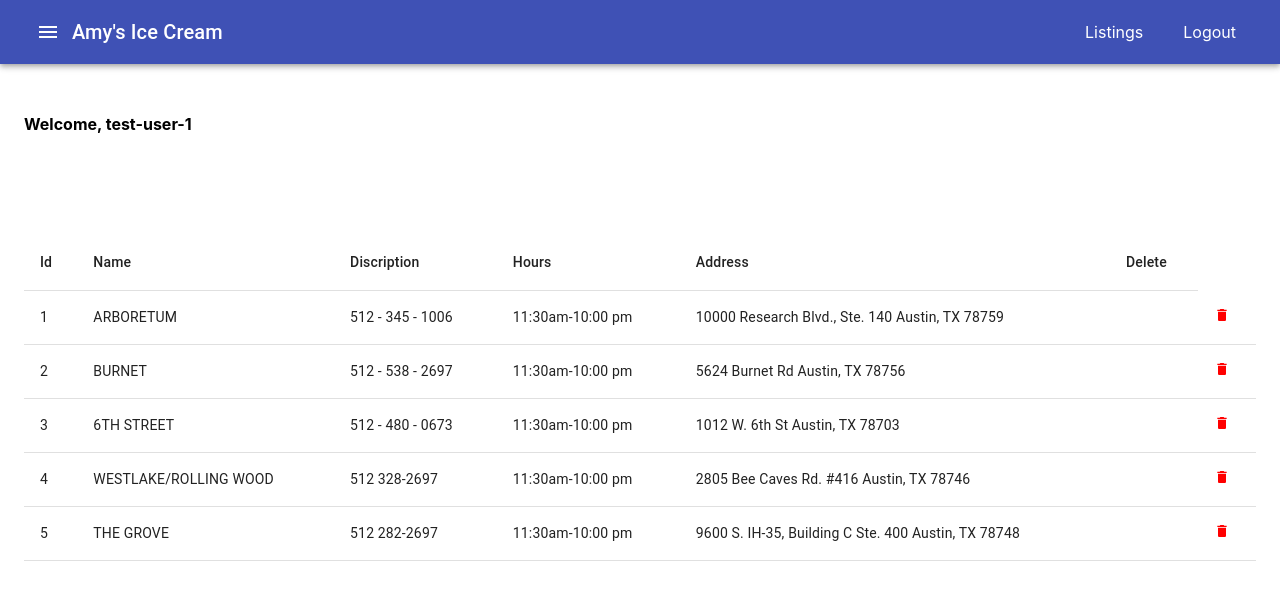
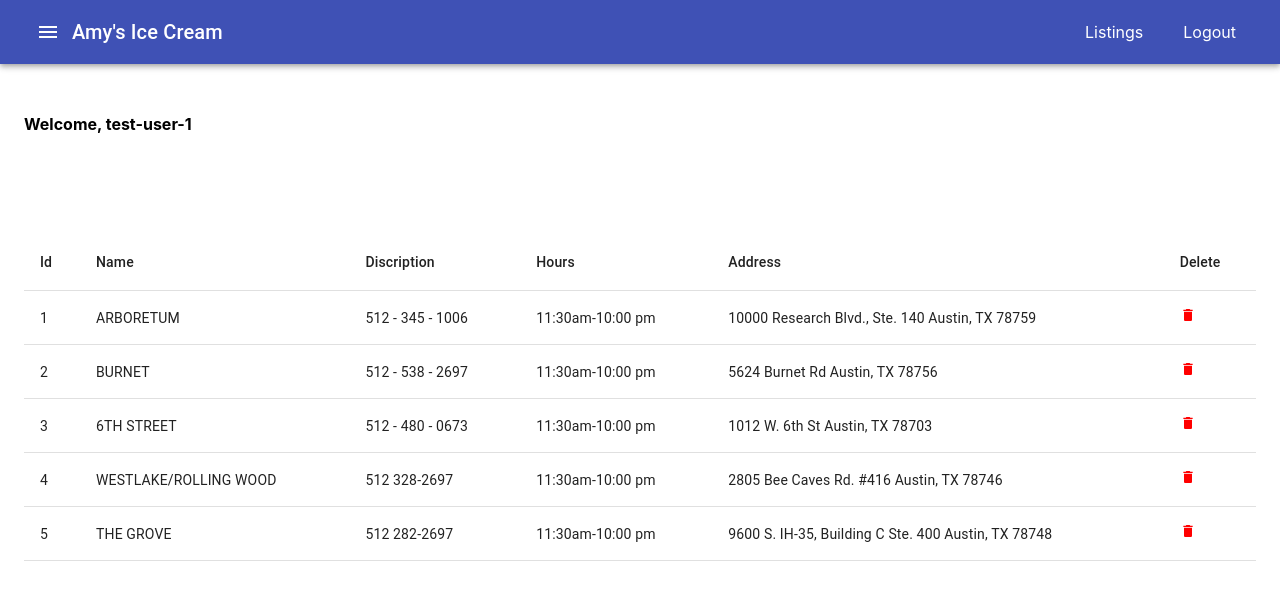
Before and after one commit to EmiKusaba/411_wk7_small-business, a React (Create React App) app: page /listings in a window 1280 px wide. Shown: the top 600 px of the page. Built offline with nearby package versions, Linux system fonts and the light colour scheme.

Commit message:
fixed space for deleteicon

```diff
--- a/src/components/Listings.js
+++ b/src/components/Listings.js
@@ -28,7 +28,6 @@
                         <TableCell>Hours</TableCell>
                         <TableCell>Address</TableCell>
                         <TableCell>Delete</TableCell>
-
                     </TableRow>
                 </TableHead>
                 <TableBody>
@@ -41,7 +40,6 @@
                         <TableCell>{shop["phone"]}</TableCell>
                         <TableCell>{shop["hours"]}</TableCell>
                         <TableCell>{shop["address"]}</TableCell>
-                        <TableCell>{shop["delete"]}</TableCell>
                         <TableCell>
                         <DeleteIcon
                                 // add onClick method here
```
